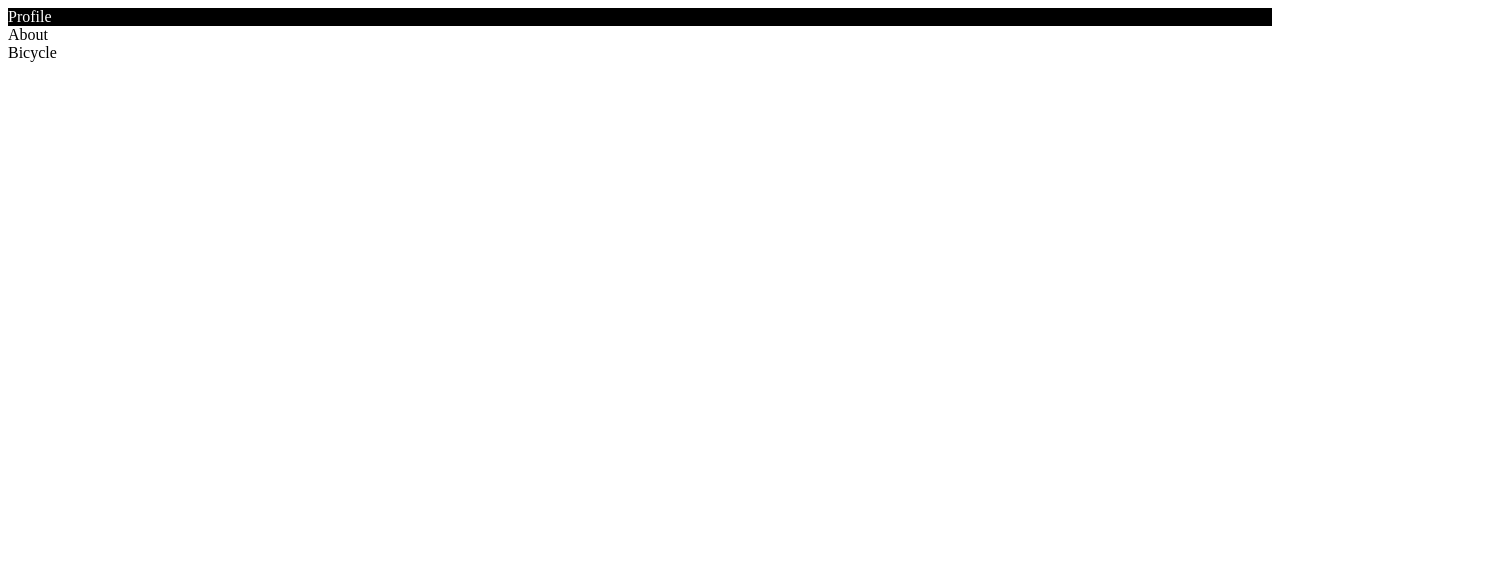
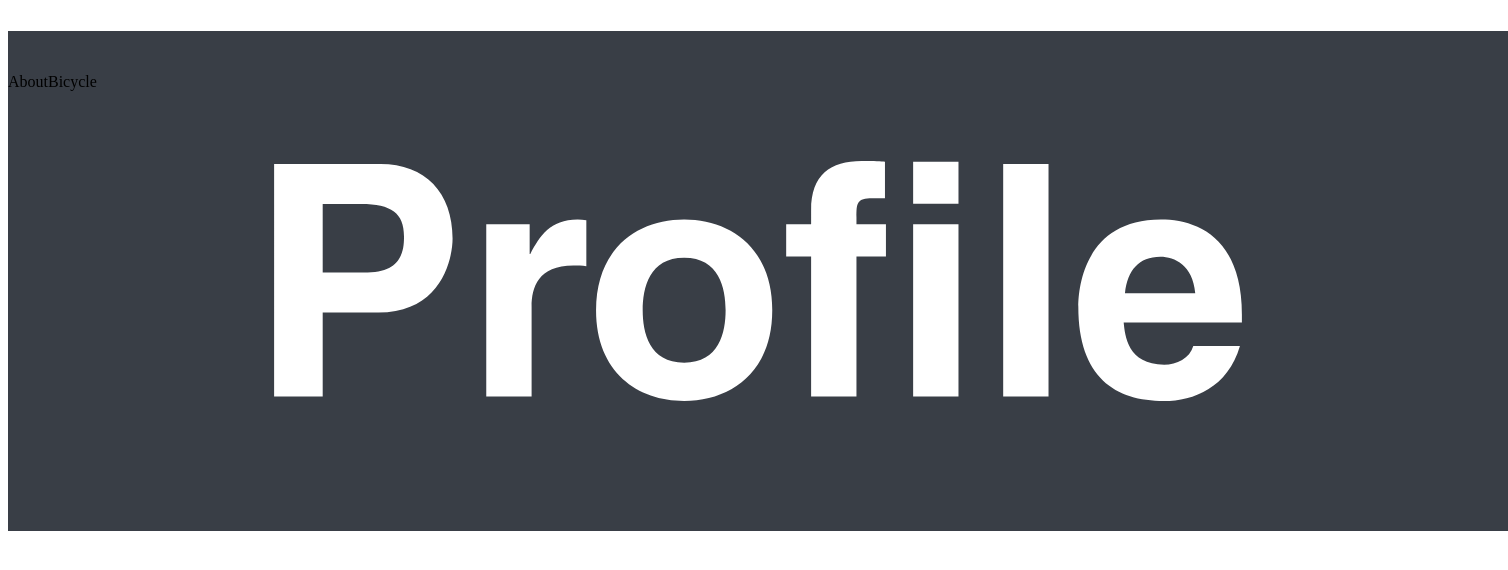
Before and after one commit to daytime/LP-study, a plain HTML site: page bicycle/index.html in a window 1280 px wide. Shown: the whole page, 1508 px wide, since content can reach past the window. Drawn offline with Linux system fonts and the light colour scheme.

Commit message:
ちょっと進めた。カンニングしながらでないと厳しいと感じた。ソースを見ながら少しずつ作ってみよう。

```diff
--- a/bicycle/index.css
+++ b/bicycle/index.css
@@ -1,11 +1,22 @@
+.header {
+
+   background: red;
+}
+.site-title{
+width: 120px;
+   height: 10px;
+line-height: 1px;
+padding: 10px 0;
+
+}
 .profile {
   background: #000;
   color: #fff;
-  bold
 }
-.contents{
-   /* display: flex; */
+.menu{
+   display: flex;
+
+flex-direction: row;
 }
 .items{
-   /* display: flex; */
 }
--- a/bicycle/index.html
+++ b/bicycle/index.html
@@ -6,16 +6,17 @@
     <meta http-equiv="X-UA-Compatible" content="IE=edge" />
     <meta name="viewport" content="width=device-width, initial-scale=1.0" />
     <title>Bicycle</title>
-    <link rel="stylesheet" href="index.css">
+    <link rel="stylesheet" href="index.css" />
   </head>
-  <div>
-    <div class="profile">Profile</div>
-    <div class="contents">
-    <div class="items">About</div>
-    <div class="items">Bicycle</div>
-  </div>
-  </header>
   <body>
-
+    <header>
+      <h1 class="site-title">
+        <a href="index.html"><img src="img/logo.svg" alt="Profile" /></a>
+      </h1>
+      <div class="menu">
+        <div class="items">About</div>
+        <div class="items">Bicycle</div>
+      </div>
+    </header>
   </body>
 </html>
```
